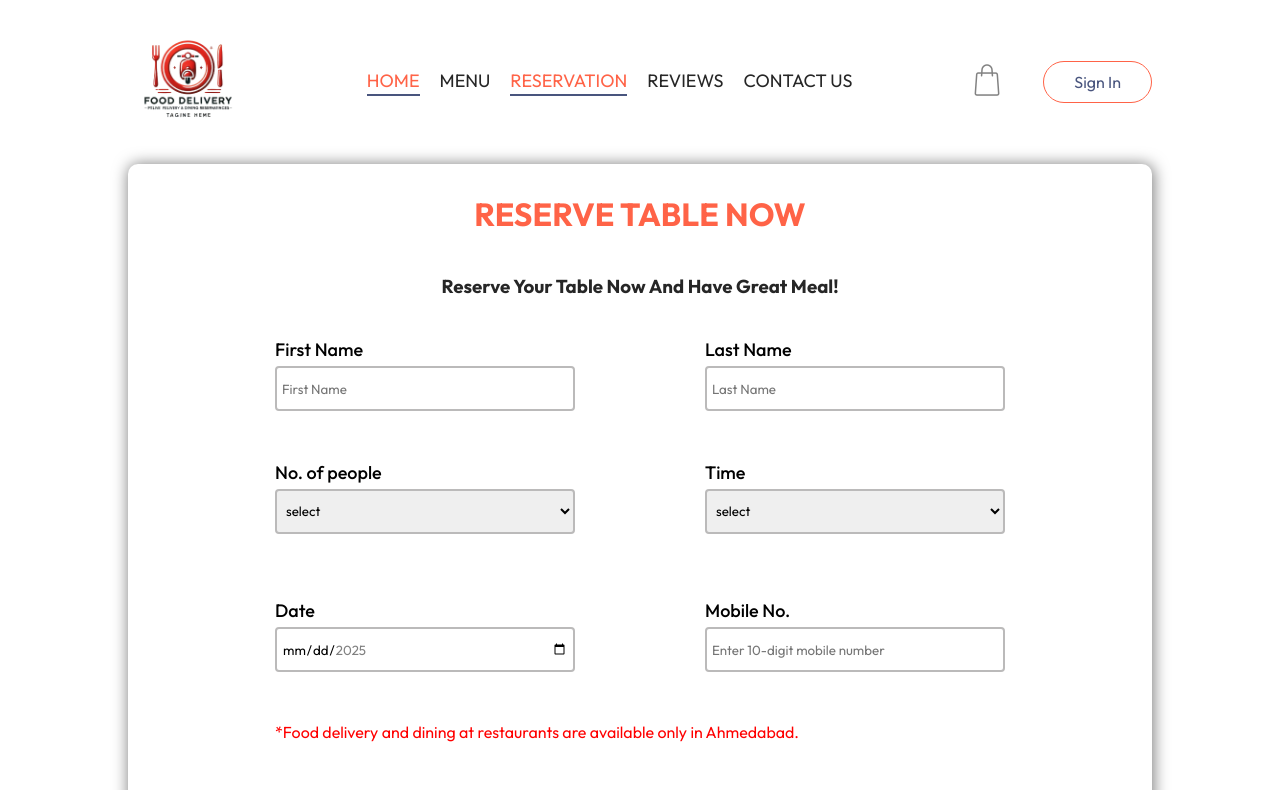
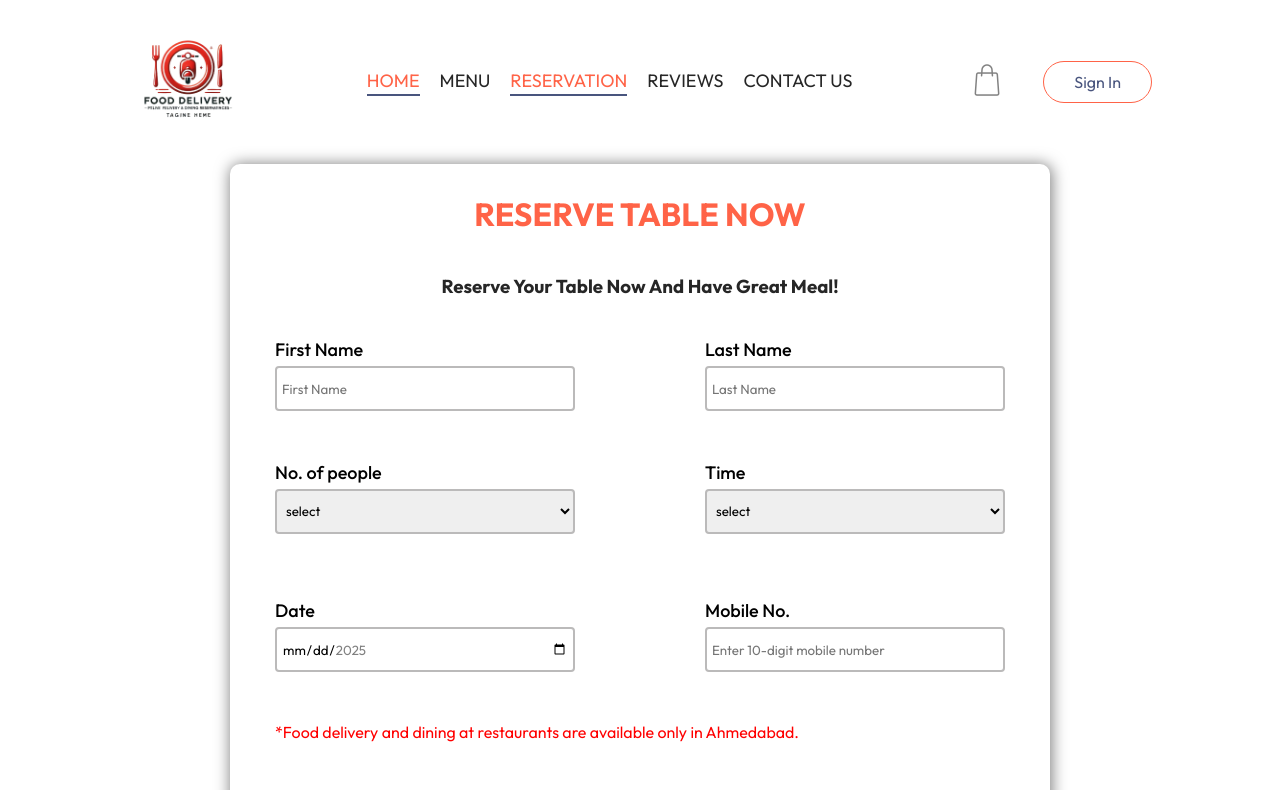
Before and after one commit to Food-del/Resturant, a React (Vite) app in the folder frontend/: page /reservation in a window 1280 px wide. Shown: the top 790 px of the page. Built offline with nearby package versions, Linux system fonts and the light colour scheme; no server answers.

Commit message:
css changes

```diff
--- a/frontend/src/pages/Reservation/Reservation.css
+++ b/frontend/src/pages/Reservation/Reservation.css
@@ -3,6 +3,8 @@
     display: flex;
     flex-direction: column;
     align-items: center;
+    width: 80%;
+    margin: auto;
     /* border: 2px solid  gray; */
     border-radius: 10px;
     box-shadow: 1px 1px 15px 1px rgba(0, 0, 0, 0.5);
--- a/frontend/src/pages/Reviews/Reviews.css
+++ b/frontend/src/pages/Reviews/Reviews.css
@@ -1,5 +1,5 @@
 .rew-outer-container{
-    width: 108%;
+    width: 100%;
 
 }
 
```
Also changed, not shown: 1 other file (tests, documents, lock files or other folders).
